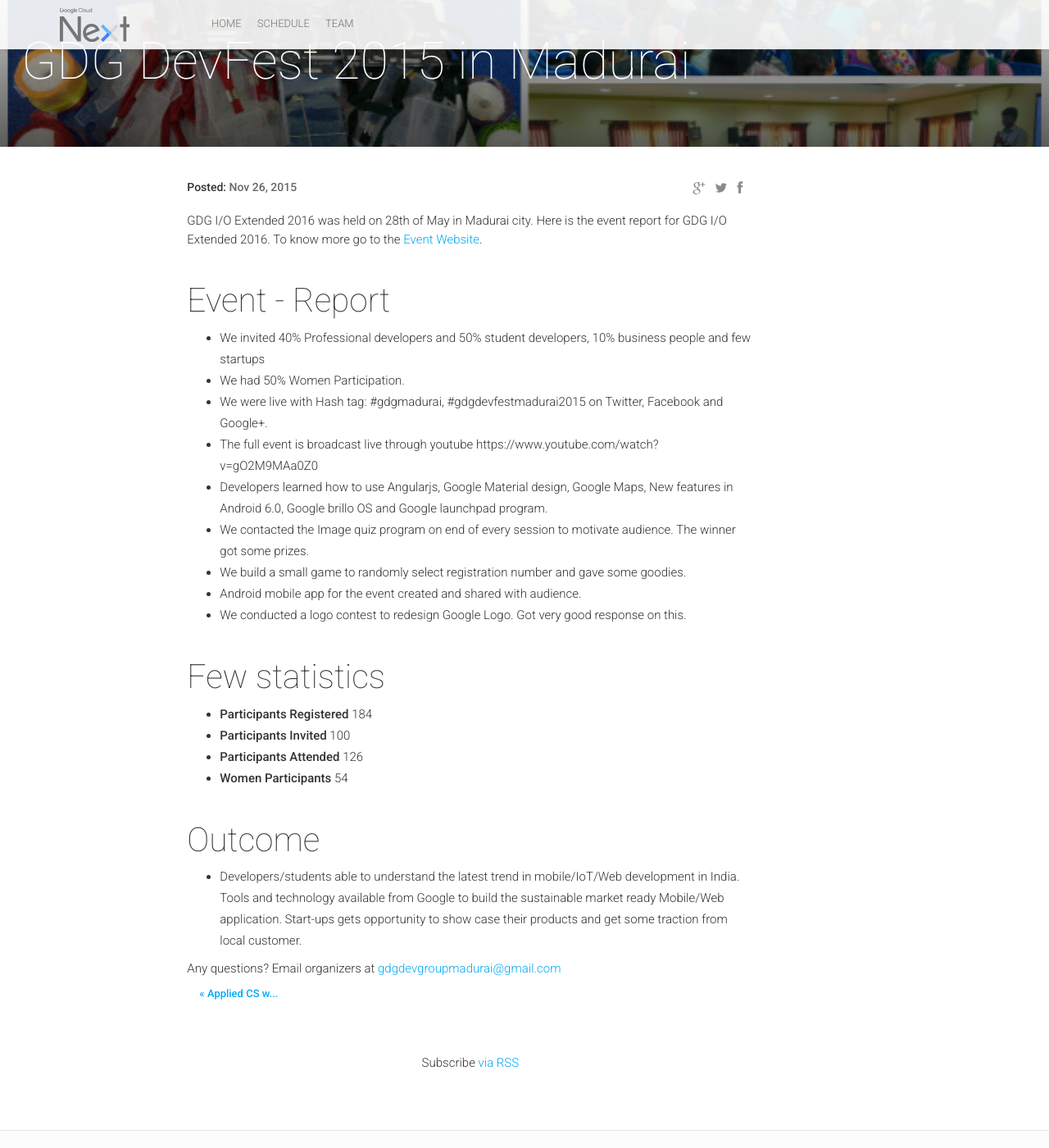
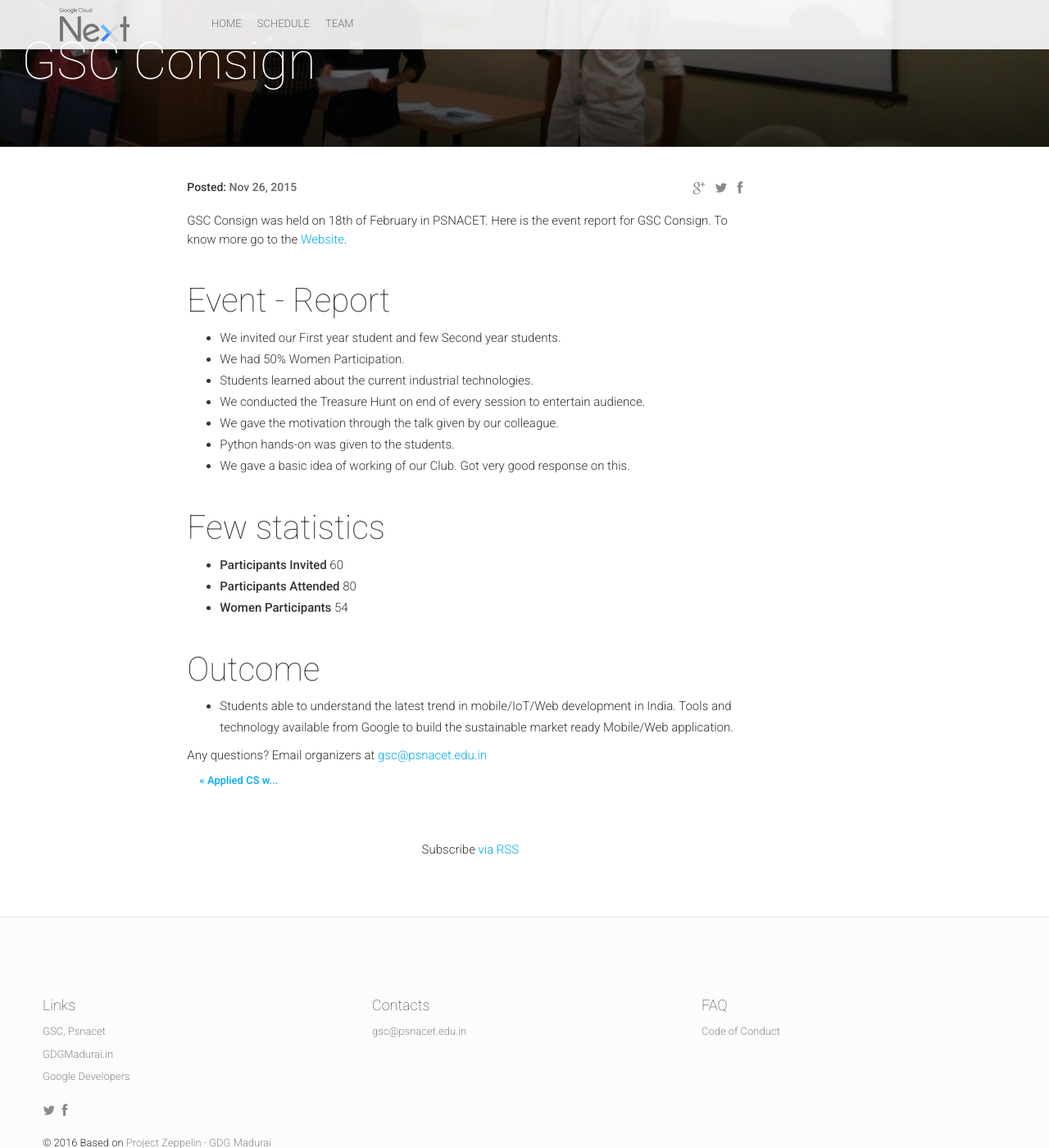
Before and after one commit to gscpsnacet/cloudnext17, a Jekyll site: the page built from _posts/2015-11-26-gdgmdu-devfest15.markdown, in a window 1280 px wide and 1400 px high, scrolled down 228 px. Shown: the whole window at 82% size. Built offline with Jekyll 4.4.1, drawn with Linux system fonts in a browser that asks for light colours; nearby versions of some CDN libraries; comment, search, counter and statistics services are not loaded.

Commit message:
Latest Programs

```diff
--- a/_config.yml
+++ b/_config.yml
@@ -80,7 +80,7 @@ statisticBlock:
  - {count: "2", specialCharacter: "", info: "parallel tracks", detail: "plus entertainment lounge"}
 
 # Latest News Block
-latestNewsTitle: "Latest news"
+latestNewsTitle: "Latest Programs"
 
 # # Rockstar Speakers Block
 # rockstarSpeakersImage: "rockstar-speakers.jpg"
--- a/_posts/2015-11-26-gdgmdu-devfest15.markdown
+++ b/_posts/2015-11-26-gdgmdu-devfest15.markdown
@@ -1,35 +1,31 @@
 ---
 layout: post
-title:  "GDG DevFest 2015 in Madurai "
+title:  "GSC Consign "
 date:   2015-11-26 10:00:00
 isStaticPost: false
 image: gdgmdudevfest15.jpg
 ---
-GDG I/O Extended 2016 was held on 28th of May in Madurai city. Here is the event report for GDG I/O Extended 2016. To know more go to the [Event Website](http://gdgmadurai.in/gdgdevfestmadurai/).
+GSC Consign was held on 18th of February in PSNACET. Here is the event report for GSC Consign. To know more go to the [ Website](https://gscpsnacet.github.io/gscconsign.html).
 
 #### Event - Report
-
-* We invited 40% Professional developers and 50% student developers, 10% business people and few startups
+* We invited our First year student and few Second year students.
 * We had 50% Women Participation.
-* We were live with Hash tag: #gdgmadurai, #gdgdevfestmadurai2015 on Twitter, Facebook and Google+.
-* The full event is broadcast live through youtube https://www.youtube.com/watch?v=gO2M9MAa0Z0
-* Developers learned how to use Angularjs, Google Material design, Google Maps, New features in Android 6.0, Google brillo OS and Google launchpad program.
-* We contacted the Image quiz program on end of every session to motivate audience. The winner got some prizes.
-* We build a small game to randomly select registration number and gave some goodies.
-* Android mobile app for the event created and shared with audience.
-* We conducted a logo contest to redesign Google Logo. Got very good response on this.
+* Students learned about the current industrial technologies.
+* We conducted the Treasure Hunt on end of every session to entertain audience.
+* We gave the motivation through the talk given by our colleague.
+* Python hands-on was given to the students.
+* We gave a basic idea of working of our Club. Got very good response on this.
 
 #### Few statistics
 
-* **Participants Registered** 	184
-* **Participants Invited** 	    100
-* **Participants Attended** 	126
+* **Participants Invited** 	    60
+* **Participants Attended** 	80
 * **Women Participants** 	    54
 
 
 #### Outcome
 
-* Developers/students able to understand the latest trend in mobile/IoT/Web development in India. Tools and technology available from Google to build the sustainable market ready Mobile/Web application. Start-ups gets opportunity to show case their products and get some traction from local customer.
+* Students able to understand the latest trend in mobile/IoT/Web development in India. Tools and technology available from Google to build the sustainable market ready Mobile/Web application.
 
 Any questions?
-Email organizers at [gdgdevgroupmadurai@gmail.com](mailto:gdgdevgroupmadurai@gmail.com)
+Email organizers at [gsc@psnacet.edu.in](mailto:gsc@psnacet.edu.in)
```
Also changed, not shown: _posts/2016-11-08-gdgmdu-devfest-16 .markdown (added, +31 -0 lines), _posts/2016-11-08-gdgmdu-devfest-16.markdown (deleted, +0 -29 lines), img/sections-background/gdgmdudevfest15.jpg, img/sections-background/gdgmdudevfest156.jpg (added), img/sections-background/team.jpg (added), 8 other files.
